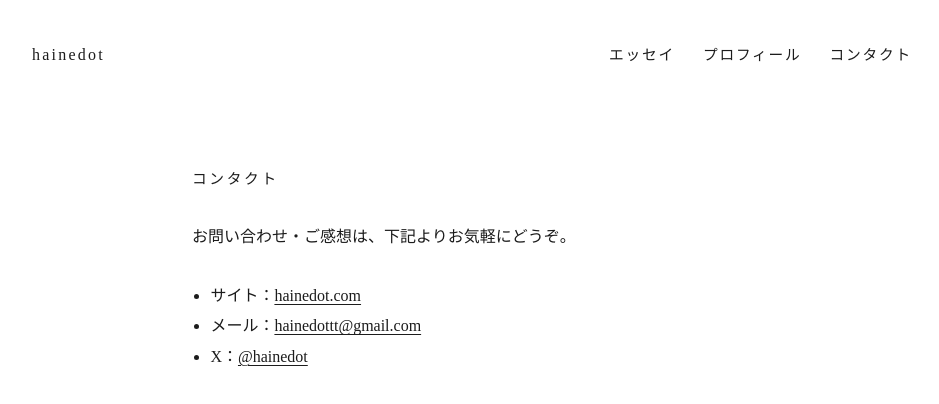
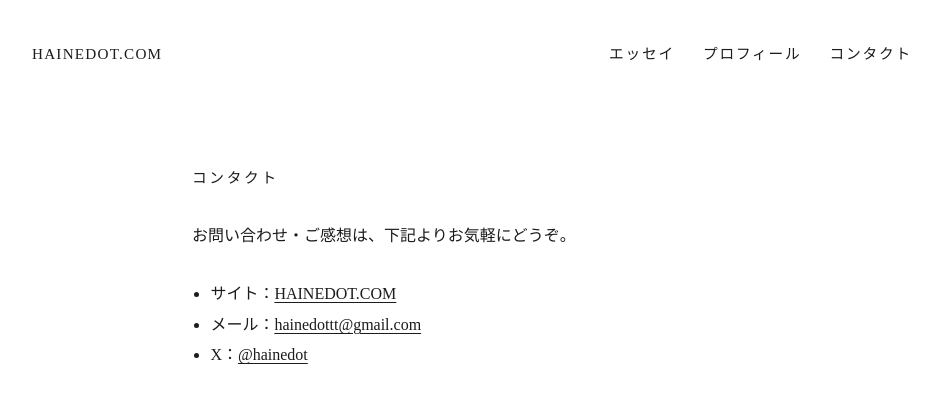
Before and after one commit to hainedot/hainedot, a plain HTML site: page contact.html in a window 1280 px wide. Shown: the whole page, without its empty margins (168-1107 px from the left). Drawn offline with Linux system fonts and the light colour scheme.

Commit message:
Show HAINEDOT.COM as the site name.
The address was already hainedot.com; the header now uses that name on every page.

Co-authored-by: Cursor <cursoragent@cursor.com>

```diff
--- a/contact.html
+++ b/contact.html
@@ -5,7 +5,7 @@
   <meta name="viewport" content="width=device-width, initial-scale=1.0">
   <meta name="description" content="hainedot へのコンタクト">
   <link rel="canonical" href="https://hainedot.com/contact.html">
-  <title>コンタクト | hainedot</title>
+  <title>コンタクト | HAINEDOT.COM</title>
   <style>
     :root { color-scheme: light; }
     * { box-sizing: border-box; }
@@ -25,7 +25,7 @@
       justify-content: space-between;
       gap: 32px;
     }
-    .brand { letter-spacing: 0.14em; font-size: 1rem; }
+    .brand { letter-spacing: 0.08em; font-size: 0.95rem; }
     .site-nav ul {
       display: flex;
       gap: 1.75rem;
@@ -66,7 +66,7 @@
 </head>
 <body>
   <header>
-    <a class="brand" href="index.html">hainedot</a>
+    <a class="brand" href="index.html">HAINEDOT.COM</a>
     <nav class="site-nav" aria-label="サイト">
       <ul>
         <li><a href="new-blog.html">エッセイ</a></li>
@@ -80,7 +80,7 @@
     <h1>コンタクト</h1>
     <p>お問い合わせ・ご感想は、下記よりお気軽にどうぞ。</p>
     <ul class="contact">
-      <li>サイト：<a href="https://hainedot.com">hainedot.com</a></li>
+      <li>サイト：<a href="https://hainedot.com">HAINEDOT.COM</a></li>
       <li>メール：<a href="mailto:hainedottt@gmail.com">hainedottt@gmail.com</a></li>
       <li>X：<a href="https://x.com/hainedot" target="_blank" rel="noopener noreferrer">@hainedot</a></li>
     </ul>
```
Also changed, not shown: index.html (+3 -3 lines), new-blog.html (+1 -1 lines), profile.html (+3 -3 lines).
